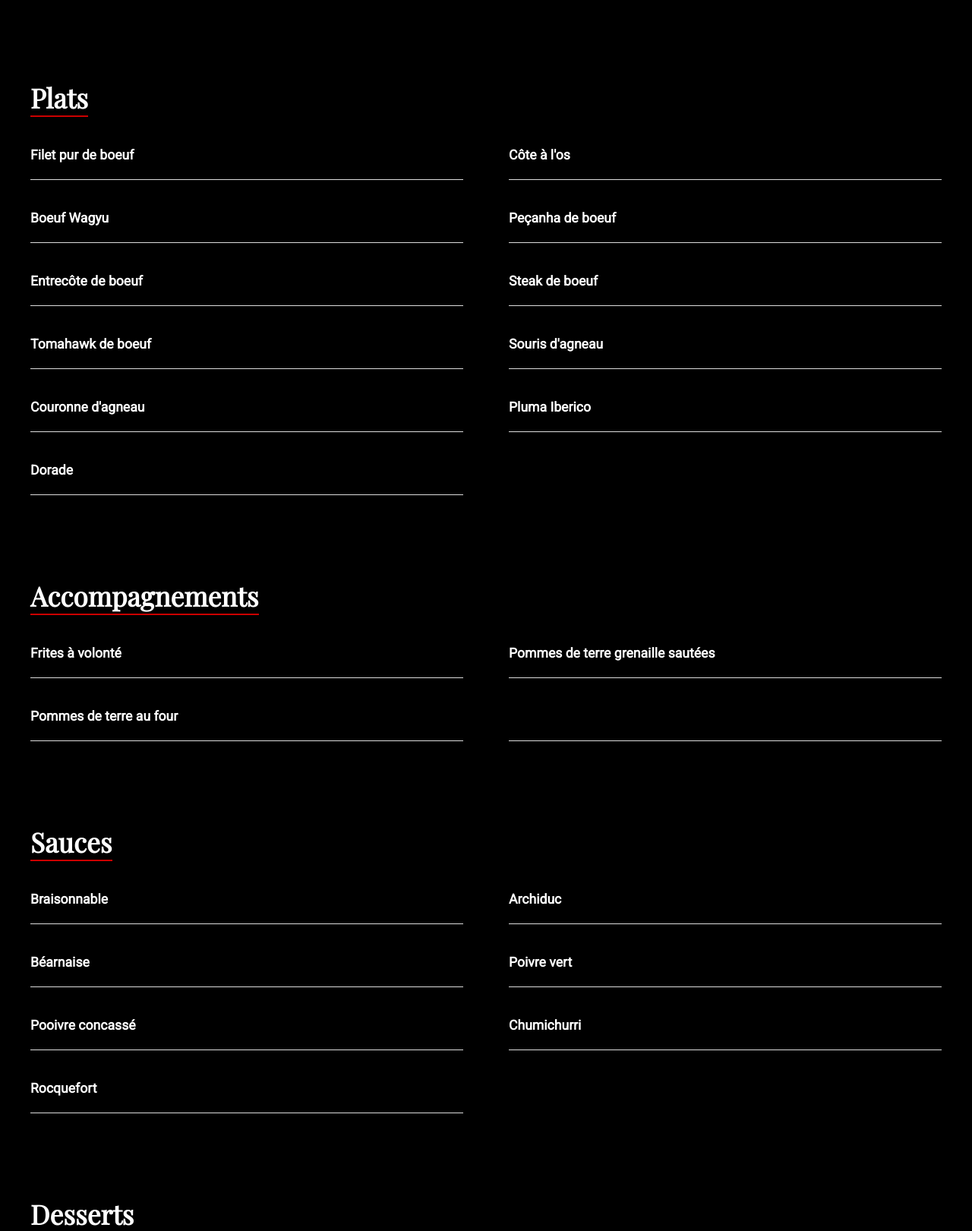
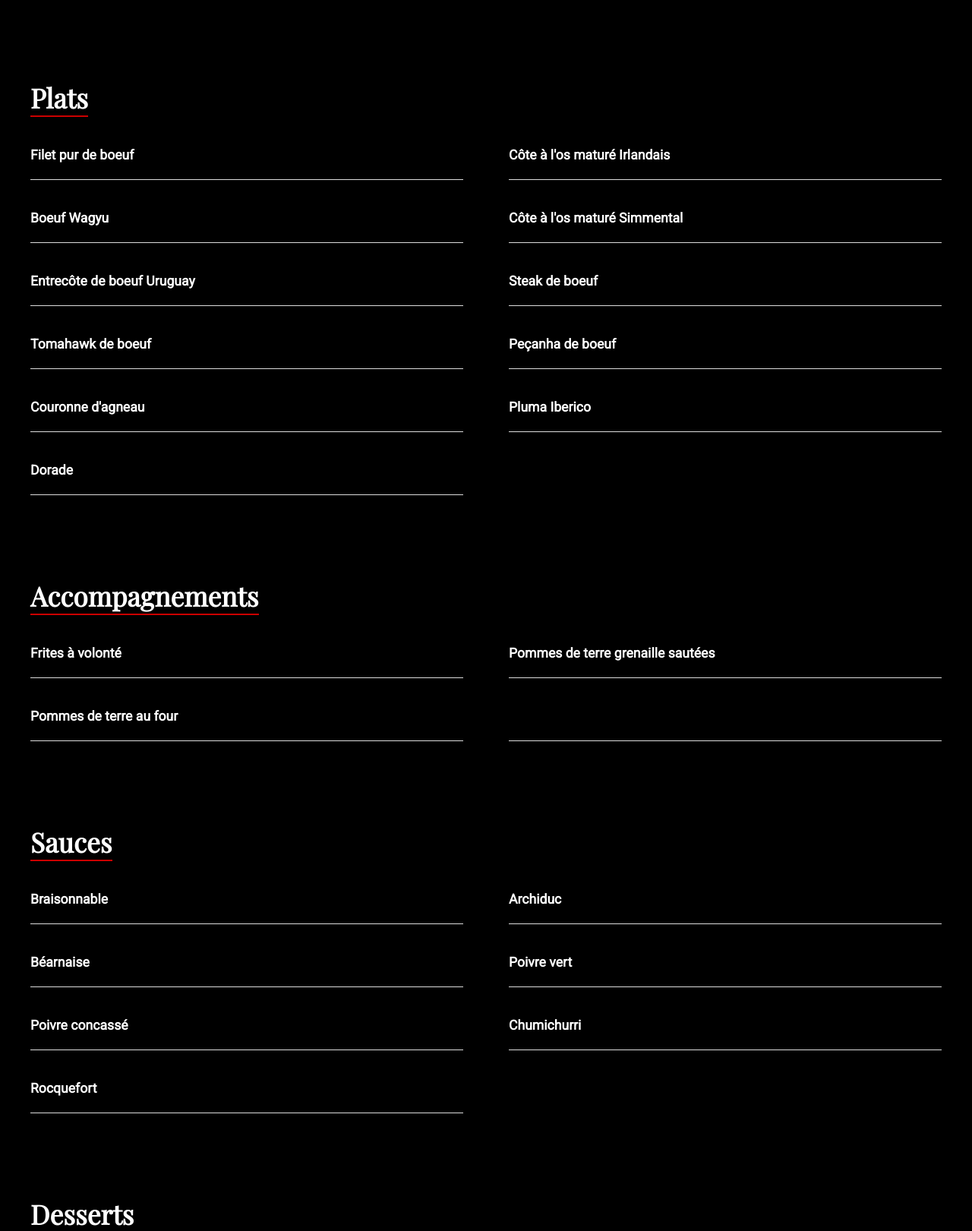
Before and after one commit to laurilan11/Braisonnable, a Django app: page /menu/ in a window 1280 px wide. Shown: the part 1078-2699 px from the top of the page at 76% size. Run offline with Django 5.2, Linux system fonts and the light colour scheme.

Commit message:
Update menu.html

```diff
--- a/restaurant/templates/restaurant/menu.html
+++ b/restaurant/templates/restaurant/menu.html
@@ -102,7 +102,7 @@
     </li>
     <li class="menu-itemo">
       <div class="item-text">
-        <h4>Côte à l'os</h4>
+        <h4>Côte à l'os maturé Irlandais</h4>
         <p></p>
       </div>
       <span class="price"></span>
@@ -116,14 +116,14 @@
     </li>
     <li class="menu-itemo">
       <div class="item-text">
-        <h4>Peçanha de boeuf</h4>
+        <h4>Côte à l'os maturé Simmental</h4>
         <p></p>
       </div>
       <span class="price"></span>
     </li>
     <li class="menu-itemo">
       <div class="item-text">
-        <h4>Entrecôte de boeuf</h4>
+        <h4>Entrecôte de boeuf Uruguay</h4>
         <p></p>
       </div>
       <span class="price"></span>
@@ -144,7 +144,7 @@
     </li>
     <li class="menu-itemo">
       <div class="item-text">
-        <h4>Souris d'agneau</h4>
+        <h4>Peçanha de boeuf</h4>
         <p></p>
       </div>
       <span class="price"></span>
@@ -240,7 +240,7 @@
     </li>
     <li class="menu-itemo">
       <div class="item-text">
-        <h4>Pooivre concassé</h4>
+        <h4>Poivre concassé</h4>
         <p></p>
       </div>
       <span class="price"></span>
```
